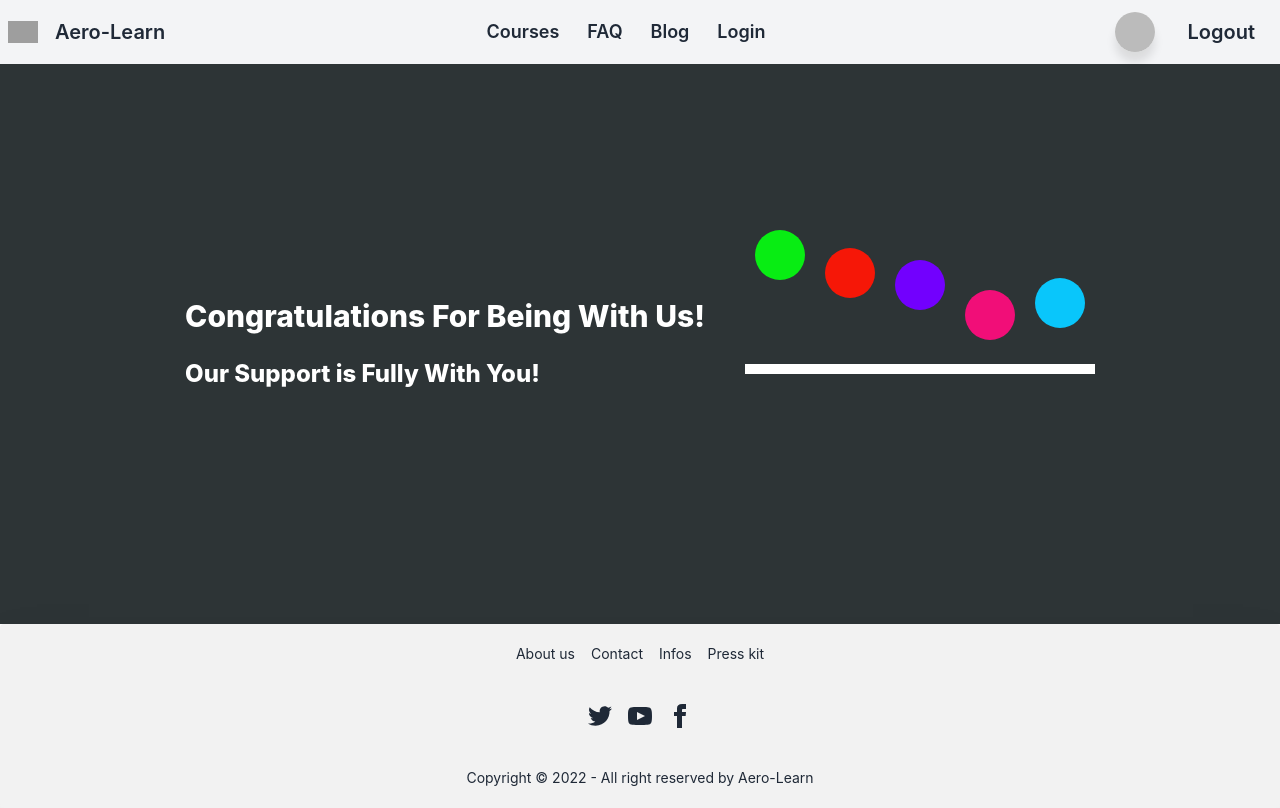
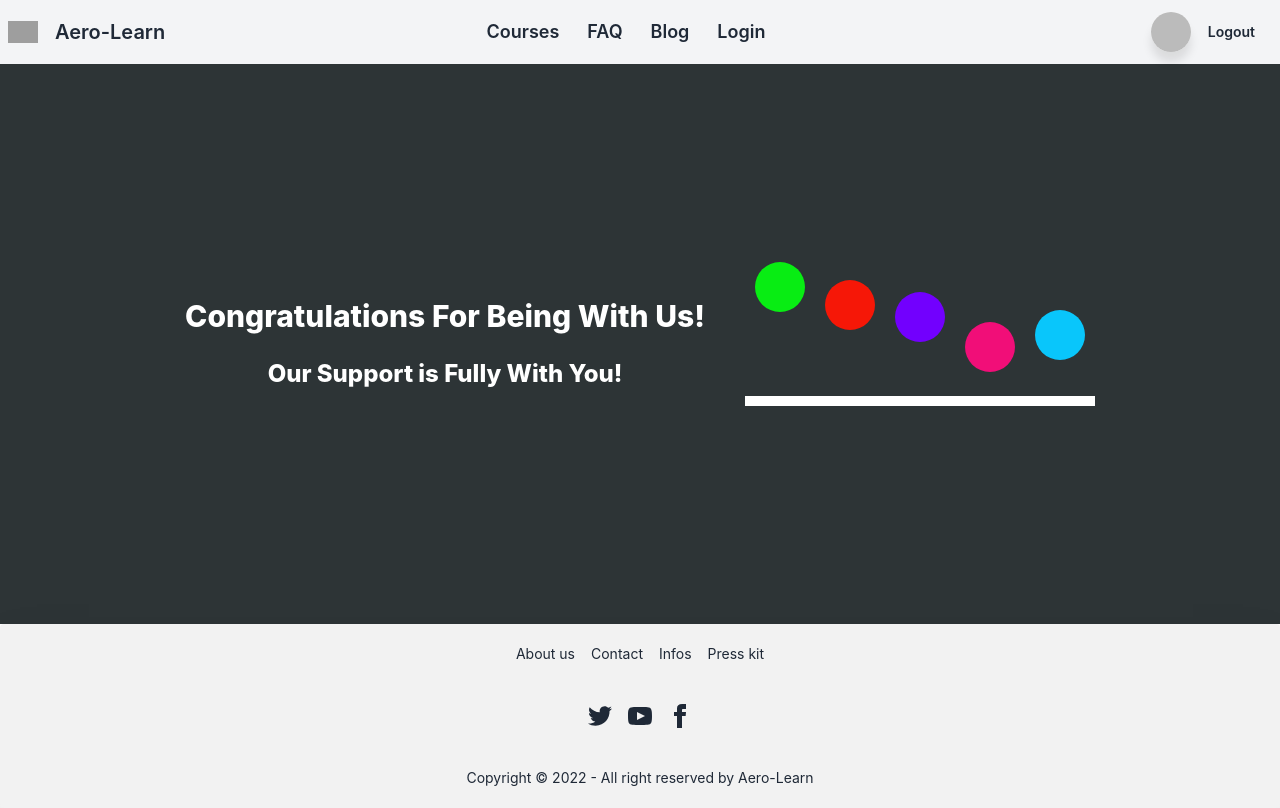
Before and after one commit to SalimmReza/AeroLearn, a React (Create React App) app: page /congo in a window 1280 px wide. Built offline with nearby package versions, Linux system fonts and the light colour scheme; no server answers; sample sign-in values are in the browser's storage; grey boxes are pictures that could not be loaded.

Commit message:
75% commit done

```diff
--- a/src/Header/NavBar.js
+++ b/src/Header/NavBar.js
@@ -39,7 +39,7 @@ const NavBar = () => {
 
                         </ul>
                     </div>
-                    <div className="w-[30px] rounded-xl">
+                    <div className="w-[30px] rounded-xl hidden md:block">
                         <img src="https://cdn-icons-png.flaticon.com/512/1358/1358770.png" alt=''></img>
                     </div>
                     <Link to='/' className="btn btn-ghost normal-case text-xl">Aero-Learn</Link>
@@ -53,7 +53,7 @@ const NavBar = () => {
                     </div>
 
                 </div>
-                <div className="navbar-end gap-4 ">
+                <div className="navbar-end ">
                     {
                         user?.photoURL ?
                             <div className="wrapper">
@@ -77,7 +77,7 @@ const NavBar = () => {
                         user?.uid ?
                             <>
 
-                                <button className='btn btn-ghost normal-case text-xl'
+                                <button className='btn btn-ghost normal-case text-sm'
                                     onClick={handleLogOut}
                                 >Logout</button>
                             </>
--- a/src/Header/Pages/Course.js
+++ b/src/Header/Pages/Course.js
@@ -6,7 +6,7 @@ const Course = ({ course }) => {
     const { _id, name, university, rating, img, total_enroll } = course
     return (
         <div>
-            <div className="card w-full bg-base-100 shadow-xl ">
+            <div className="card w-[80%] lg:w-[100%]  bg-base-100 shadow-xl ">
                 <div className="card-body">
                     <h2 className="card-title">{name}</h2>
                     <p>{university}</p>
@@ -15,7 +15,7 @@ const Course = ({ course }) => {
                 </div>
                 <div className="card w-full h-[250px] bg-base-100 shadow-sm image-full">
                     <figure><img className='' src={img} alt="Shoes" /></figure>
-                    <div className="card-body flex mt-[80px] ml-[30px]">
+                    <div className="card-body flex mt-[80px] ml-[30px] ">
                         <Link to={`/course/${_id}`}> <button className="btn btn-outline btn-warning w-80">Details</button></Link>
                     </div>
                 </div>
--- a/src/Header/Pages/Courses.js
+++ b/src/Header/Pages/Courses.js
@@ -10,11 +10,11 @@ const Courses = () => {
     console.log(courses)
     return (
         <div className='bg-gray-300  '>
-            <h1 className='text-center font-extrabold text-3xl '>The courses that we offer</h1>
-            <div className='w-[80%] mx-auto mt-5'>
+            <h1 className='text-center sm:font-bold lg:font-extrabold text-3xl '>The courses that we offer</h1>
+            <div className='w-[90%] lg:w-[80%]  mx-auto mt-5'>
 
                 <div className='grid sm:grid-cols-1 lg:grid-cols-4 gap-10 container  '>
-                    <div className=''>
+                    <div className='w-[80%] lg:w-[100%]'>
                         <h1 className='font-extrabold text-2xl'>All Courses</h1>
                         {
                             courses.map(lftCourse => <LeftCourse
@@ -23,7 +23,7 @@ const Courses = () => {
                             ></LeftCourse>)
                         }
                     </div>
-                    <div className=" sm:col-span-1 lg:col-span-3  gap-5 sm:grid grid-cols-1  lg:grid-cols-2 "
+                    <div className=" sm:col-span-1 lg:col-span-3  gap-5 sm:grid sm:grid-cols-1  lg:grid-cols-2 "
                     >
                         {
                             courses.map(course => <Course
--- a/src/Header/Pages/LeftCourse.js
+++ b/src/Header/Pages/LeftCourse.js
@@ -4,7 +4,7 @@ import { Link } from 'react-router-dom';
 const LeftCourse = ({ lftCourse }) => {
     console.log(lftCourse)
     return (
-        <div className='bg-yellow-300 rounded'>
+        <div className='bg-yellow-300 rounded '>
             <div className='bg-white m-3 p-2'>
                 <Link to={`/course/${lftCourse._id}`}><h3>{lftCourse.name}</h3></Link>
             </div>
--- a/src/shared/CheckOut.js
+++ b/src/shared/CheckOut.js
@@ -5,7 +5,7 @@ const CheckOut = () => {
     const courseDetails = useLoaderData();
     const { name, university, img, } = courseDetails
     return (
-        <div className='w-[50%] mx-auto mt-10 mb-10'>
+        <div className='w-[70%] lg-w[50%] mx-auto mt-10 mb-10'>
             <div className="card w-full h-full bg-base-100 shadow-xl">
                 <figure className="px-10 pt-10">
                     <img src={img} alt="Shoes" className="rounded-xl h-[200px]" />
--- a/src/shared/Congratulation.js
+++ b/src/shared/Congratulation.js
@@ -4,14 +4,16 @@ import './Congratulation.css'
 const Congratulation = () => {
     return (
         <div>
-            <div className='di'>
+            <div className='di flex flex-col-reverse lg:flex-row'>
                 <div className='mr-10'>
-                    <h1 className='text-white font-extrabold text-3xl'>Congratulations For Being With Us!</h1>
+                    <h1 className='text-white font-extrabold text-3xl text-center' >Congratulations For Being With Us!</h1>
                     <br />
-                    <h1 className='text-white font-extrabold text-2xl'  >Our Support is Fully With You!</h1>
+                    <h1 className='text-white font-extrabold text-2xl text-center'  >Our Support is Fully With You!</h1>
                 </div>
 
-                <ul class="list-disc">
+
+
+                <ul class="list-disc mt-16">
                     <li></li>
                     <li></li>
                     <li></li>
--- a/src/shared/CourseDetails.js
+++ b/src/shared/CourseDetails.js
@@ -29,15 +29,15 @@ const CourseDetails = () => {
 
                 )}
             </ReactToPdf>
-            <div className='w-[70%] mx-auto my-5 h-ful bg-red-600' ref={ref} >
-                <div className='w-[70%] mx-auto my-5 h-full'>
+            <div className='w-[70%] mx-auto my-5 h-ful ' ref={ref} >
+                <div className='w-[100%] lg:w-[70%] mx-auto my-5 h-full'>
 
                     <div className="card w-full bg-base-100 shadow-xl border-2 border-yellow-600">
                         <div className='flex justify-between items-center p-3'>
-                            <div>
+                            <div className=''>
                                 <Link to='/courses'><FaArrowLeft></FaArrowLeft></Link>
                             </div>
-                            <div className='d-flex'>
+                            <div className='d-flex hidden lg:block'>
                                 <h1 className='font-bold text'>Aero-Learn</h1>
 
                             </div>
@@ -65,7 +65,7 @@ const CourseDetails = () => {
                             <div className='flex items-center gap-3'>
                                 <div className="avatar">
                                     <div className="w-14 rounded bg-cover">
-                                        <img src={thumbnail_url} />
+                                        <img src={thumbnail_url} alt='' />
                                     </div>
                                 </div>
                                 <div className='font-normal'>
```
